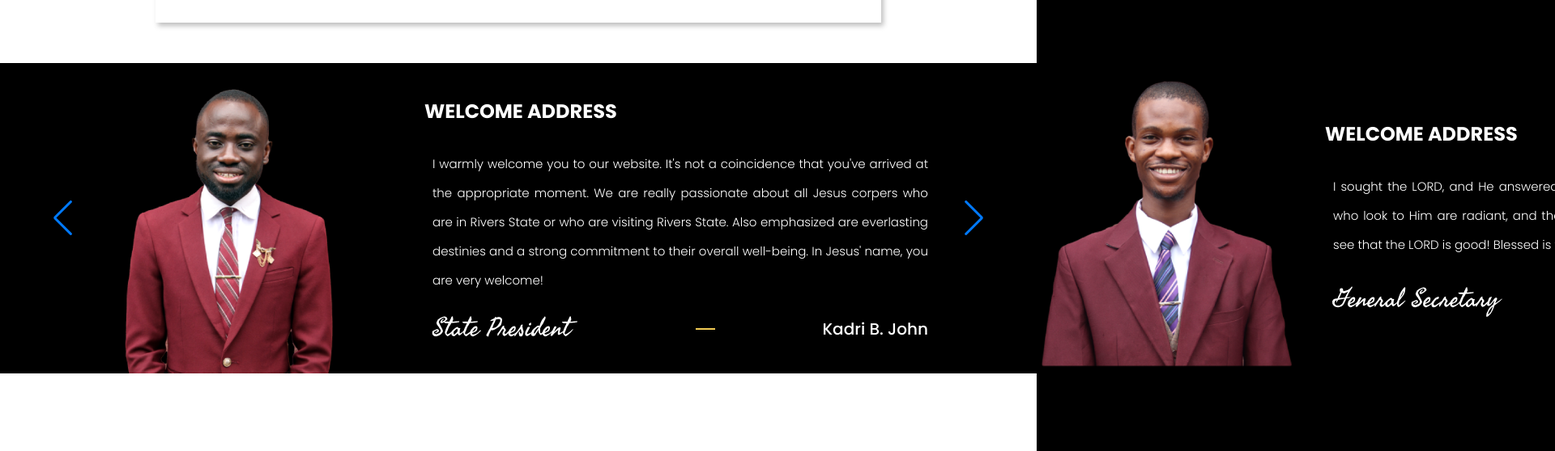
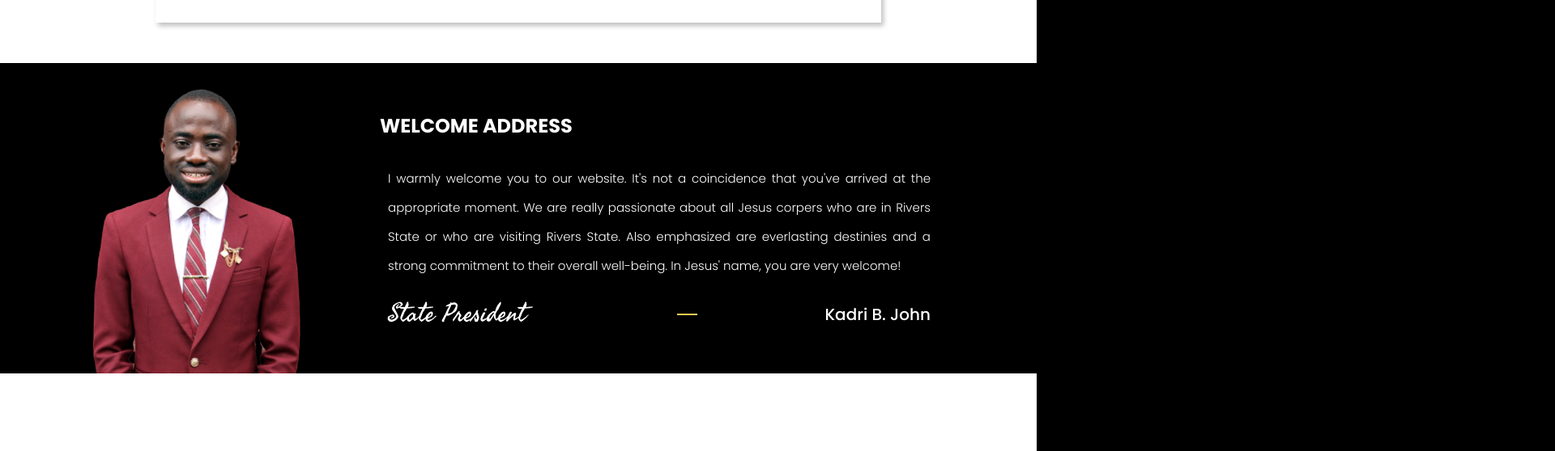
Before and after one commit to nccfrivers/nccfrivers_front_dev, a website built with webpack: page index.html in a window 1280 px wide. Shown: the part 1018-1576 px from the top of the page at 81% size, 1920 px wide, since content can reach past the window. Built offline with nearby package versions, Linux system fonts and the light colour scheme; some packages are replaced by stand-ins of ours; no server answers; the database is empty.

Commit message:
address speech

```diff
--- a/index.html
+++ b/index.html
@@ -106,10 +106,12 @@
             </div>
         </section>
 
-        <section class="address section-slide">
-            <div class="swiper1">
-                <div class="swiper-wrapper address_container">
-                    <div class="swiper-slide">
+        <!-- <section class="address section-slide"> --> <!-- // initial section -->
+        <section class="section-slide">
+            <div class="container">
+                <!-- <div class="swiper1"> -->
+                    <div class=" address_container">
+                        <!-- <div class="swiper-slide"> -->
                             <div class="content">
                                 <img src="./img/president.png" alt="image" srcset="">
                                 <div class="text">
@@ -127,8 +129,8 @@
                                     </div>
                                 </div>
                             </div>
-                    </div>
-                    <div class="swiper-slide">
+                        <!-- </div> -->
+                        <!-- <div class="swiper-slide">
                             <div class="content">
                                 <img class="genSec" src="./img/Gensec.png" alt="image" srcset="">
                                 <div class="text">
@@ -144,11 +146,12 @@
                                     </div>
                                 </div>
                             </div>
+                        </div> -->
                     </div>
-                </div>
-                <div class="swiper-button-prev"></div>
+                    <!-- <div class="swiper-button-prev"></div>
                     <div class="swiper-button-next"></div>
-                <div class="swiper-pagination"></div>
+                    <div class="swiper-pagination"></div> -->
+                <!-- </div> -->
             </div>
         </section>
 
--- a/style.css
+++ b/style.css
@@ -355,6 +355,8 @@ nav {
     padding: 20px;
     max-width: 700px;
     width: 100%;
+    padding-right: 5px !important;
+    padding-left: 5px !important;
 }
 
 .address_container .content .text h2 {
@@ -1183,7 +1185,7 @@ footer .container .title .text h1 {
     .address_container .content img {
         transform: scale(1);
         height: fit-content;
-        width: auto;
+        width: 100%;
     }
 
     .address_container .content .text {
```
Lines whose indentation alone changed are shown as unchanged.
